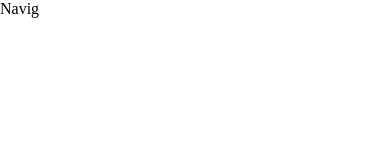
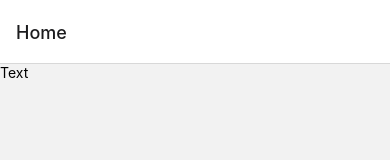
Before and after one commit to Dacu02/Gestore_Esami, a React Native app: screen /Home in a window 390 px wide. Shown: the top 160 px of the page. Built offline with nearby package versions, Linux system fonts and the light colour scheme.

Commit message:
Aggiunta home

```diff
--- a/App.tsx
+++ b/App.tsx
@@ -1,6 +1,7 @@
 import { NavigationContainer } from '@react-navigation/native';
 import { createNativeStackNavigator } from '@react-navigation/native-stack';
 import React from 'react';
+import Home from './components/Home';
 import type {PropsWithChildren} from 'react';
 import {
   StatusBar,
@@ -18,13 +19,17 @@ import {
   ReloadInstructions,
 } from 'react-native/Libraries/NewAppScreen';
 
-
+const Stack = createNativeStackNavigator();
 function App(): React.JSX.Element {
   const isDarkMode = useColorScheme() === 'dark';
   return (
     <>
       <StatusBar/>
-      Navig
+      <NavigationContainer>
+        <Stack.Navigator initialRouteName='Home'>
+          <Stack.Screen name="Home" component={Home}/>
+        </Stack.Navigator>
+      </NavigationContainer>
     </>
   )
 
--- /dev/null
+++ b/components/Home.tsx
@@ -0,0 +1,12 @@
+import React from "react";
+import {Text, View} from "react-native";
+
+const Home = (props) => {
+    return (
+        <View>
+            <Text>Text</Text>
+        </View>
+    )
+}
+
+export default Home
```
